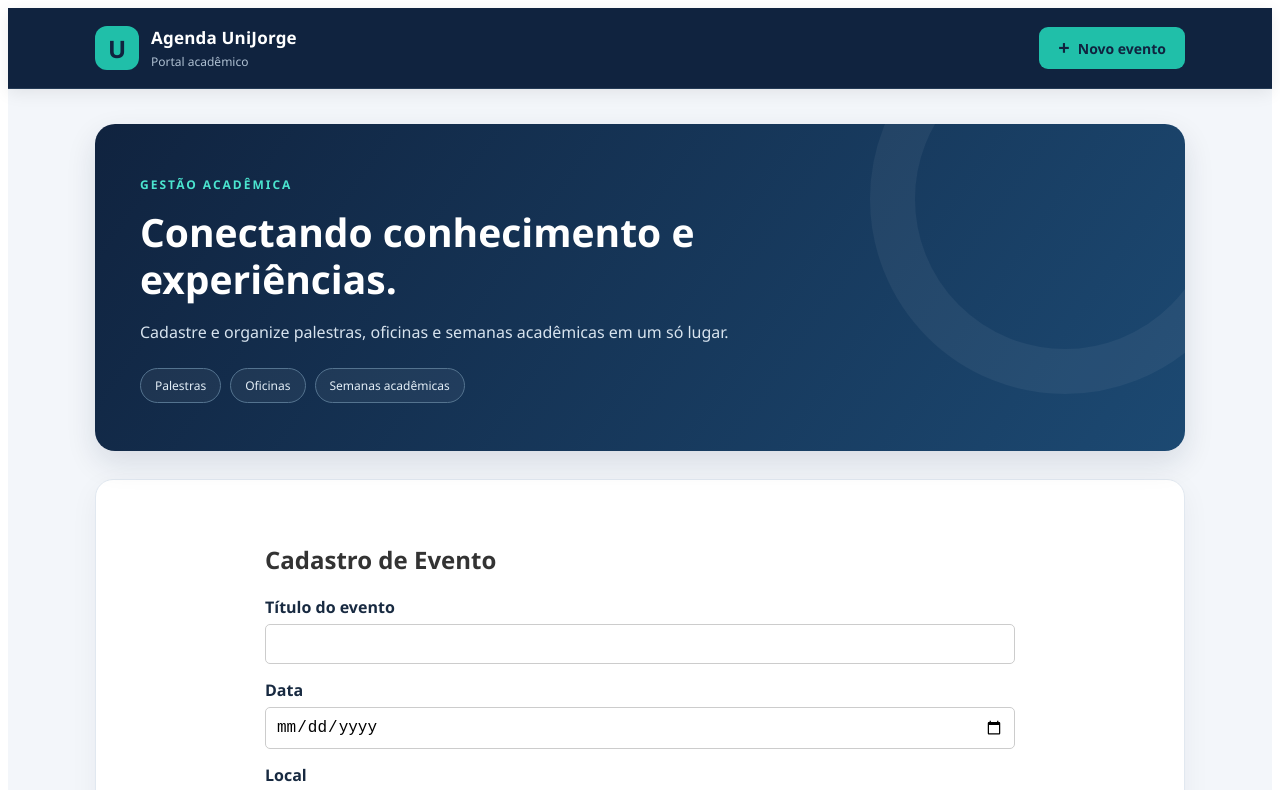
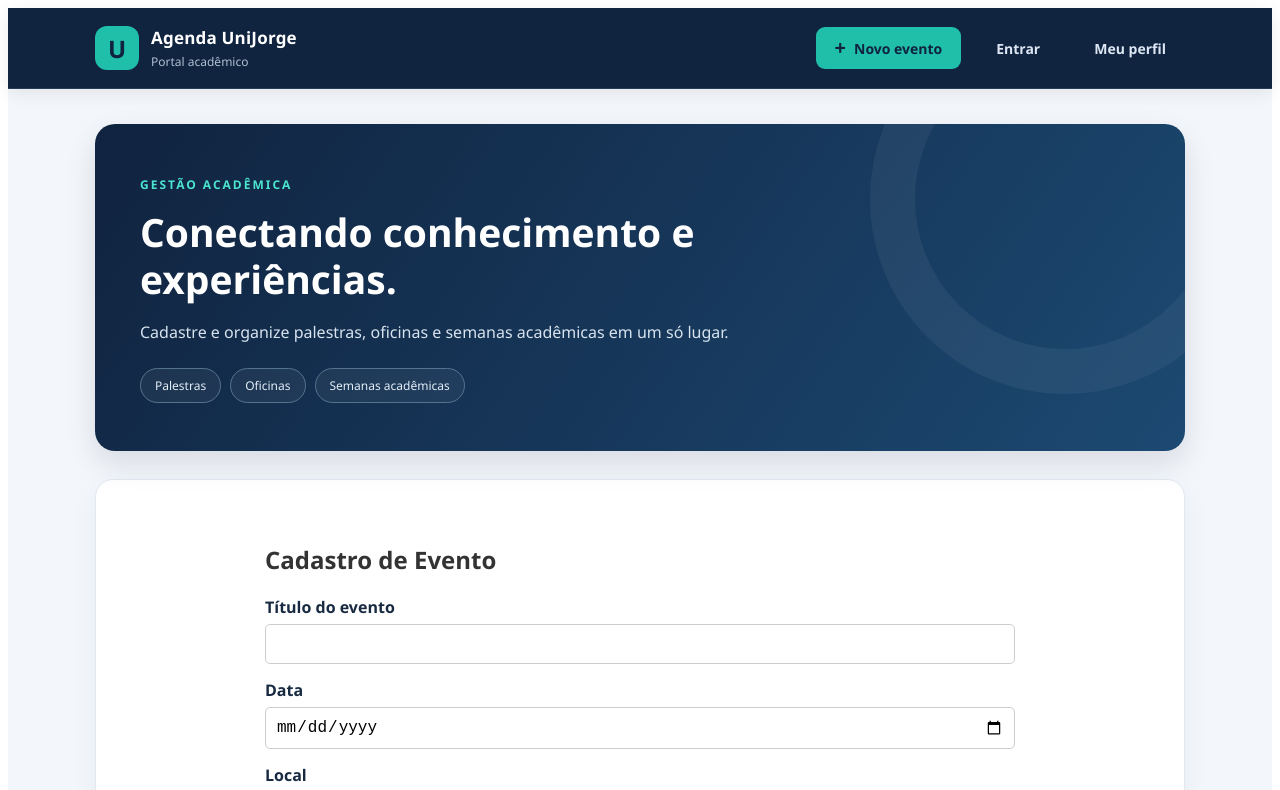
Before and after one commit to elVicTh0r/Prova-Aula, an Angular app: page /eventos/novo in a window 1280 px wide. Shown: the top 790 px of the page. Built offline with nearby package versions, Linux system fonts and the light colour scheme.

Commit message:
feat(interceptors): integra src/app/app.html

```diff
--- a/src/app/app.html
+++ b/src/app/app.html
@@ -18,6 +18,12 @@
         ariaCurrentWhenActive="page">
         <span class="mais">+</span>
         Novo evento
+      </a>
+      <a routerLink="/entrar" routerLinkActive="ativo" ariaCurrentWhenActive="page">
+        Entrar
+      </a>
+      <a routerLink="/perfil" routerLinkActive="ativo" ariaCurrentWhenActive="page">
+        Meu perfil
       </a>
     </nav>
 
```
